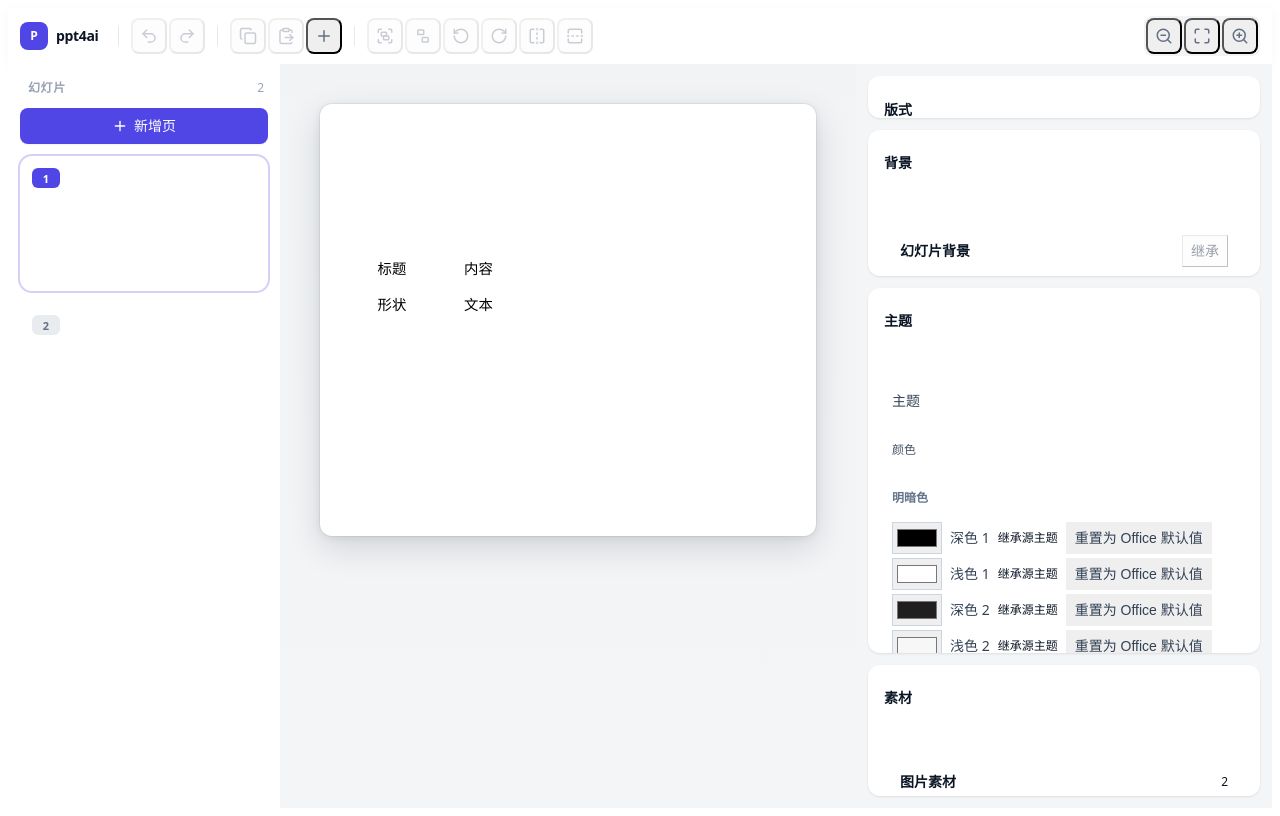
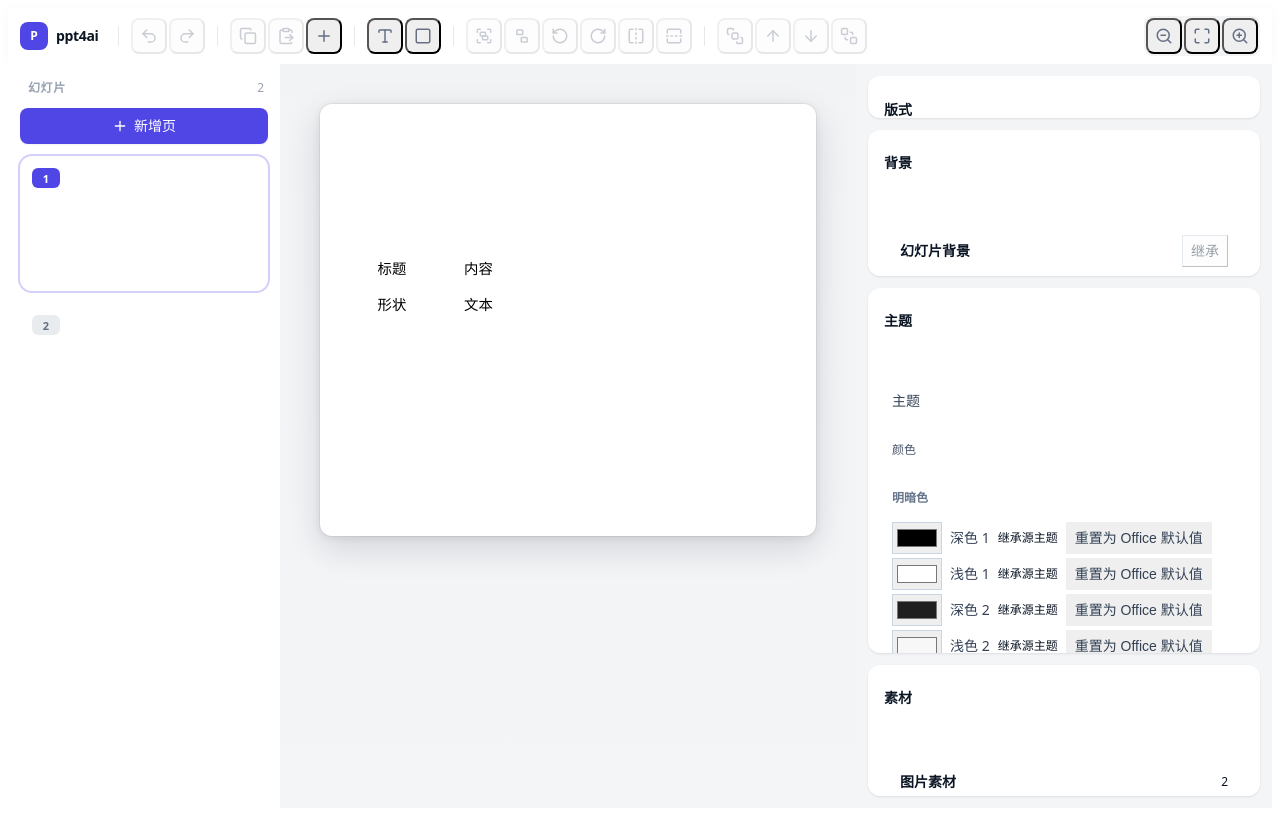
Before and after one commit to ijry/ppt4ai, a Vue app in the folder apps/playground/: page / in a window 1280 px wide. Built offline with nearby package versions, Linux system fonts and the light colour scheme.

Commit message:
feat(playground): toolbar can insert text/shape and reorder layers

```diff
--- a/apps/playground/src/EditorApp.vue
+++ b/apps/playground/src/EditorApp.vue
@@ -29,6 +29,13 @@ function ungroup(): void {
 }
 function rotate(deg: number): void { snapshot.value = host.rotateSelection(deg) }
 function flip(axis: 'horizontal' | 'vertical'): void { snapshot.value = host.flipSelection(axis) }
+function insertText(): void { snapshot.value = host.insertText() }
+function insertShape(): void { snapshot.value = host.insertShape('rect') }
+function reorder(action: 'front' | 'back' | 'forward' | 'backward'): void {
+  snapshot.value = action === 'front' ? host.bringToFront()
+    : action === 'back' ? host.sendToBack()
+      : action === 'forward' ? host.bringForward() : host.sendBackward()
+}
 function onZoom(kind: 'in' | 'out' | 'fit'): void {
   const page = snapshot.value.slides[snapshot.value.activeSlideId]!.thumbnailScene.page
   zoom.value = kind === 'in' ? zoomIn(zoom.value) : kind === 'out' ? zoomOut(zoom.value) : fitZoom({ w: 960, h: 540 }, page)
@@ -40,6 +47,7 @@ function onStageUpdate(next: typeof snapshot.value): void { snapshot.value = nex
     <AppToolbar
       :snapshot="snapshot"
       @undo="undo" @redo="redo" @copy="copySel" @paste="paste" @add="addSlide"
+      @insert-text="insertText" @insert-shape="insertShape" @reorder="reorder"
       @group="group" @ungroup="ungroup" @rotate="rotate" @flip="flip" @zoom="onZoom"
     />
     <div class="grid min-h-0 grid-cols-[17rem_1fr_26rem]">
--- a/apps/playground/src/regions/AppToolbar.vue
+++ b/apps/playground/src/regions/AppToolbar.vue
@@ -1,6 +1,6 @@
 <script setup lang="ts">
 import { computed } from 'vue'
-import { Undo2, Redo2, Copy, ClipboardPaste, Plus, Group, Ungroup, RotateCcw, RotateCw, FlipHorizontal, FlipVertical, ZoomIn, ZoomOut, Maximize } from 'lucide-vue-next'
+import { Undo2, Redo2, Copy, ClipboardPaste, Plus, Type, Square, Group, Ungroup, RotateCcw, RotateCw, FlipHorizontal, FlipVertical, BringToFront, SendToBack, ArrowUp, ArrowDown, ZoomIn, ZoomOut, Maximize } from 'lucide-vue-next'
 import { Toolbar, ToolbarGroup, IconButton, Divider } from '../ui'
 import { toolbarModel } from '../editor/toolbar-model'
 import type { PlaygroundPresentationSnapshot } from '../presentation-host'
@@ -8,7 +8,9 @@ import type { PlaygroundPresentationSnapshot } from '../presentation-host'
 const props = defineProps<{ snapshot: PlaygroundPresentationSnapshot }>()
 const emit = defineEmits<{
   undo: []; redo: []; copy: []; paste: []; add: []
+  'insert-text': []; 'insert-shape': []
   group: []; ungroup: []; rotate: [number]; flip: ['horizontal' | 'vertical']
+  reorder: ['front' | 'back' | 'forward' | 'backward']
   zoom: ['in' | 'out' | 'fit']
 }>()
 const m = computed(() => toolbarModel(props.snapshot))
@@ -32,12 +34,24 @@ const m = computed(() => toolbarModel(props.snapshot))
     </ToolbarGroup>
     <Divider />
     <ToolbarGroup>
+      <IconButton data-act="insert-text" label="插入文本" @click="emit('insert-text')"><Type :size="18" /></IconButton>
+      <IconButton data-act="insert-shape" label="插入形状" @click="emit('insert-shape')"><Square :size="18" /></IconButton>
+    </ToolbarGroup>
+    <Divider />
+    <ToolbarGroup>
       <IconButton label="组合" :disabled="!m.canGroup" @click="emit('group')"><Group :size="18" /></IconButton>
       <IconButton label="取消组合" :disabled="!m.canUngroup" @click="emit('ungroup')"><Ungroup :size="18" /></IconButton>
       <IconButton label="左旋" :disabled="!m.hasSelection" @click="emit('rotate', -5400000)"><RotateCcw :size="18" /></IconButton>
       <IconButton label="右旋" :disabled="!m.hasSelection" @click="emit('rotate', 5400000)"><RotateCw :size="18" /></IconButton>
       <IconButton label="水平翻转" :disabled="!m.hasSelection" @click="emit('flip', 'horizontal')"><FlipHorizontal :size="18" /></IconButton>
       <IconButton label="垂直翻转" :disabled="!m.hasSelection" @click="emit('flip', 'vertical')"><FlipVertical :size="18" /></IconButton>
+    </ToolbarGroup>
+    <Divider />
+    <ToolbarGroup>
+      <IconButton data-act="to-front" label="置于顶层" :disabled="!m.hasSelection" @click="emit('reorder', 'front')"><BringToFront :size="18" /></IconButton>
+      <IconButton label="上移一层" :disabled="!m.hasSelection" @click="emit('reorder', 'forward')"><ArrowUp :size="18" /></IconButton>
+      <IconButton label="下移一层" :disabled="!m.hasSelection" @click="emit('reorder', 'backward')"><ArrowDown :size="18" /></IconButton>
+      <IconButton label="置于底层" :disabled="!m.hasSelection" @click="emit('reorder', 'back')"><SendToBack :size="18" /></IconButton>
     </ToolbarGroup>
     <div class="ml-auto flex items-center gap-0.5 rounded-lg bg-surface-2 p-0.5">
       <IconButton label="缩小" @click="emit('zoom', 'out')"><ZoomOut :size="18" /></IconButton>
```
Also changed, not shown: 1 other file (tests, documents, lock files or other folders).
